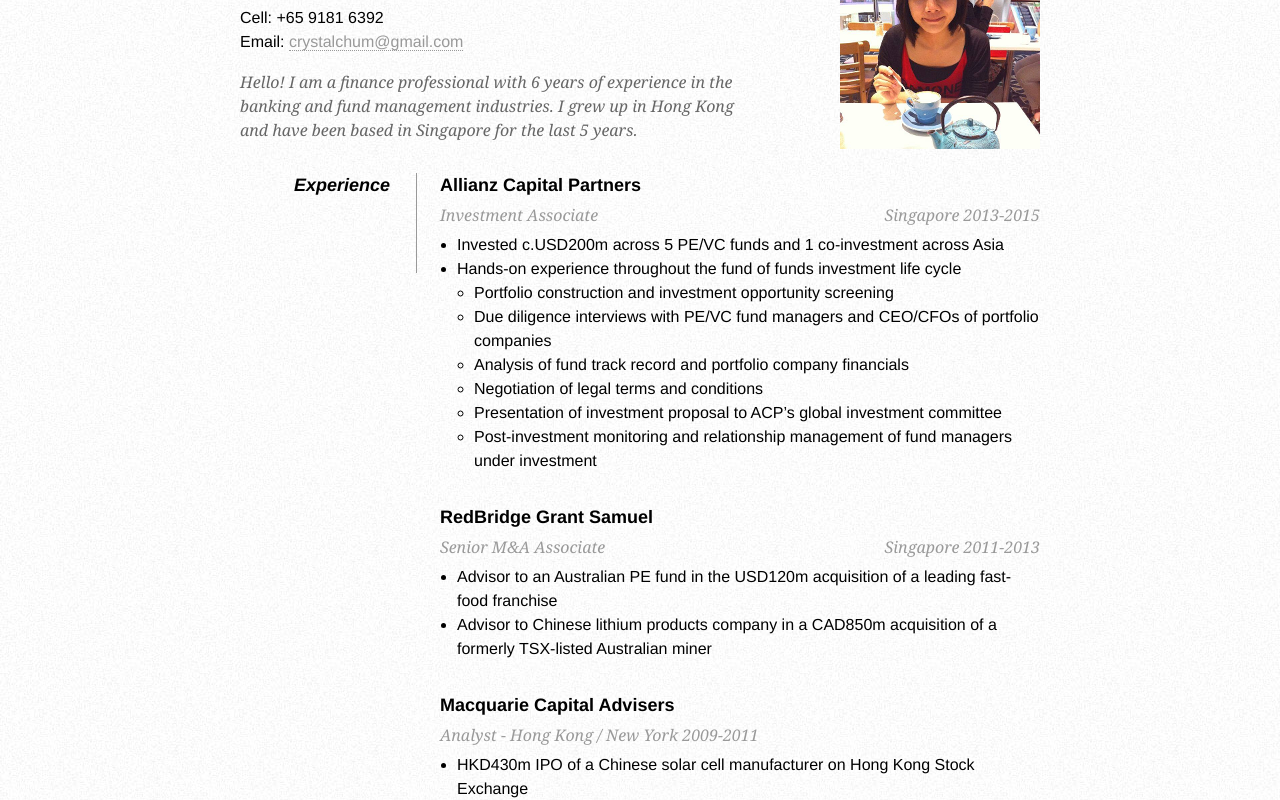
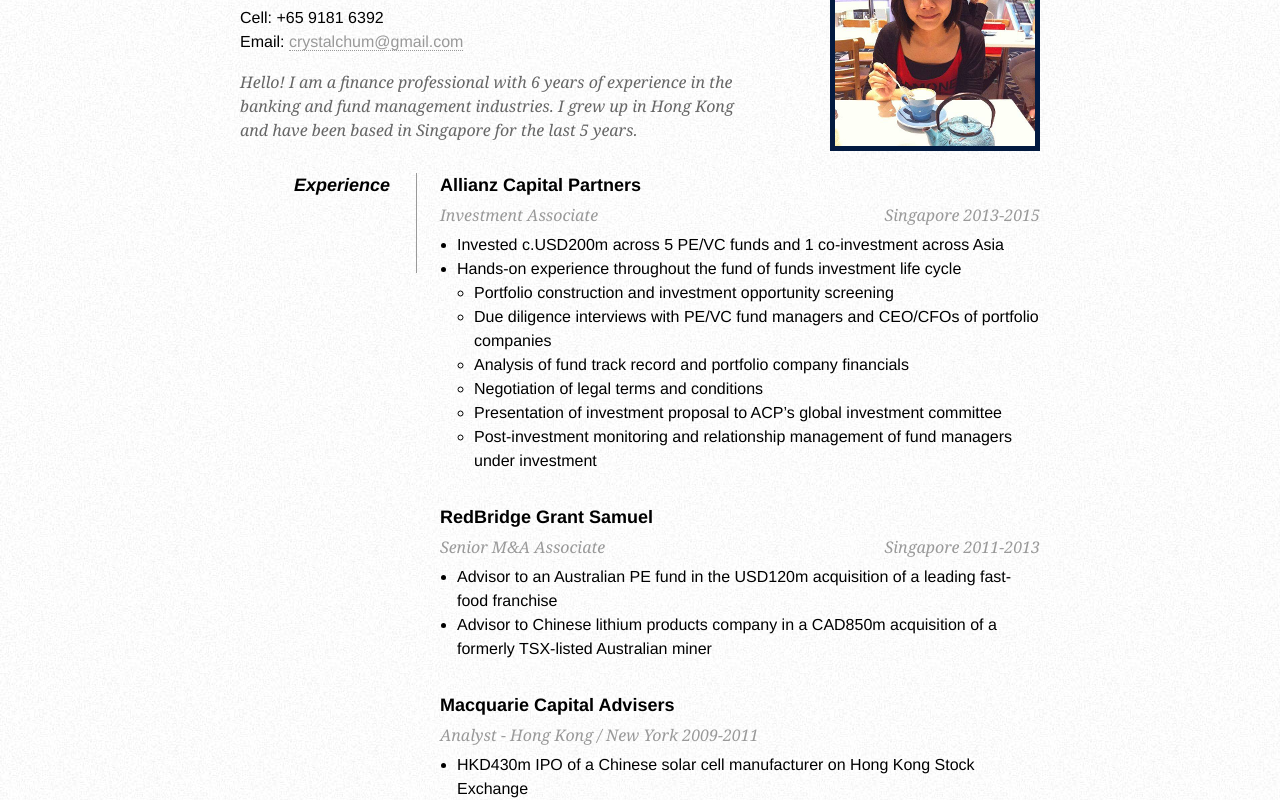
Before and after one commit to crystalchum/profile, a plain HTML site: page index.html in a window 1280 px wide. Shown: the part 91-891 px from the top of the page. Drawn offline with Linux system fonts and the light colour scheme.

Commit message:
Update index.html

```diff
--- a/index.html
+++ b/index.html
@@ -13,7 +13,7 @@
         body { font: 16px Helvetica, Sans-Serif; line-height: 24px; background: url(images/noise.jpg); }
         .clear { clear: both; }
         #page-wrap { width: 800px; margin: 40px auto 60px; }
-        #pic { float: right; margin: 0 0 0 0; }
+        #pic { float: right; margin: -8px 0 0 0; border:5px solid #021a40}
         h1 { margin: 0 0 16px 0; padding: 0 0 16px 0; font-size: 42px; font-weight: bold; letter-spacing: -2px; border-bottom: 1px solid #999; }
         h2 { font-size: 18px; margin: 0 0 6px 0; position: relative; }
         h3 { margin: 0 0 6px 0; position: relative; font-style: italic; font-family: Georgia, Serif; font-size: 16px; color: #999; font-weight: normal;}
```
